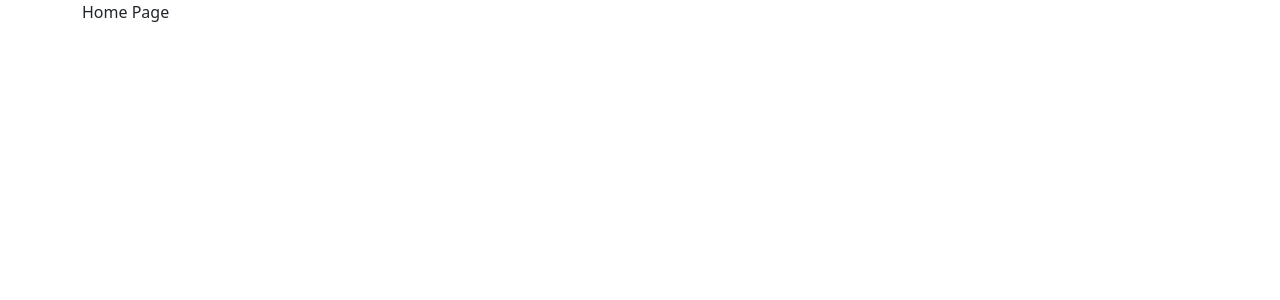
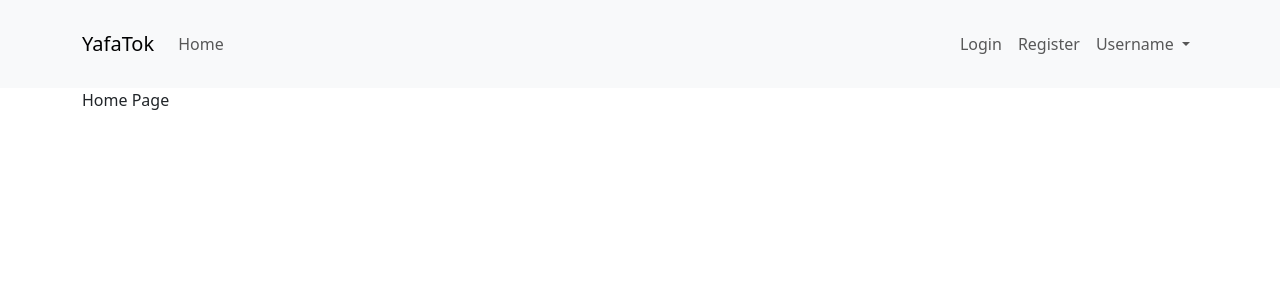
Before and after one commit to RofixWork/blog_with_django, a Django app: page / in a window 1280 px wide. Before the commit the part shown is almost empty. Shown: the top 300 px of the page. Run offline with Django 5.2, Linux system fonts and the light colour scheme; some libraries are stand-ins or nearby versions.

Commit message:
Create navbar with bootstrap inside base.html template

```diff
--- a/blog/templates/base.html
+++ b/blog/templates/base.html
@@ -8,6 +8,39 @@
     <link rel="stylesheet" href="{% static "bootstrap.min.css" %}">
 </head>
 <body>
+    <nav class="navbar navbar-expand-lg navbar-light bg-light py-4">
+        <div class="container">
+            <a class="navbar-brand" href="#">YafaTok</a>
+            <button class="navbar-toggler" type="button" data-bs-toggle="collapse" data-bs-target="#navbarNav" aria-controls="navbarNav" aria-expanded="false" aria-label="Toggle navigation">
+                <span class="navbar-toggler-icon"></span>
+            </button>
+            <div class="collapse navbar-collapse" id="navbarNav">
+                <ul class="navbar-nav me-auto">
+                    <li class="nav-item">
+                        <a class="nav-link" href="#">Home</a>
+                    </li>
+                </ul>
+                <ul class="navbar-nav">
+                    <li class="nav-item">
+                        <a class="nav-link" href="#">Login</a>
+                    </li>
+                    <li class="nav-item">
+                        <a class="nav-link" href="#">Register</a>
+                    </li>
+                    <!-- Username Dropdown -->
+                    <li class="nav-item dropdown">
+                        <a class="nav-link dropdown-toggle" href="#" id="navbarDropdown" role="button" data-bs-toggle="dropdown" aria-expanded="false">
+                            Username
+                        </a>
+                        <ul class="dropdown-menu dropdown-menu-end" aria-labelledby="navbarDropdown">
+                            <li><a class="dropdown-item" href="#">Profile</a></li>
+                            <li><a class="dropdown-item" href="#">Logout</a></li>
+                        </ul>
+                    </li>
+                </ul>
+            </div>
+        </div>
+    </nav>
     <div class="container">
         {% block body %}{% endblock body %}
     </div>
```
